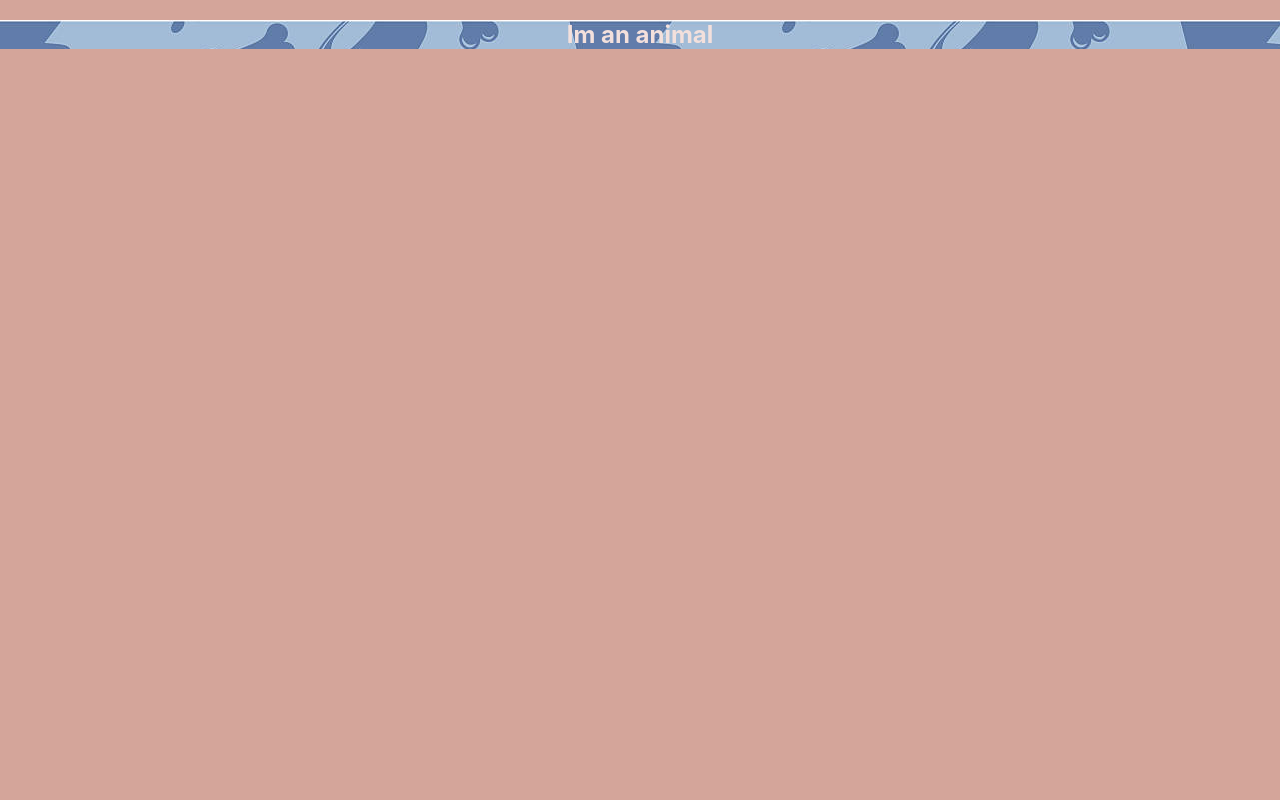
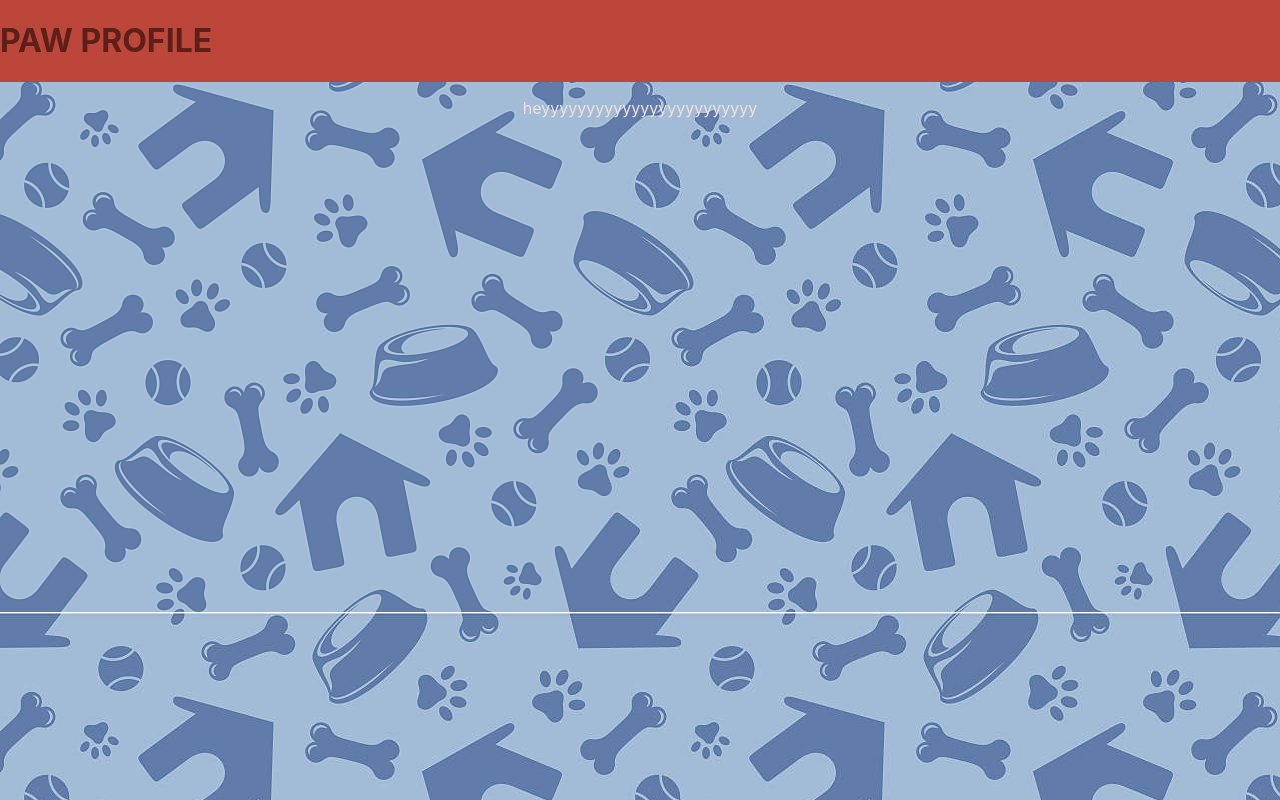
Before and after one commit to urisk333/PawDetective, a React (Create React App) app in the folder paw-detective/client/: page /profile/1 in a window 1280 px wide. Built offline with nearby package versions, Linux system fonts and the light colour scheme.

Commit message:
initial add

```diff
--- a/paw-detective/client/src/Dashboard/Dashboard.css
+++ b/paw-detective/client/src/Dashboard/Dashboard.css
@@ -0,0 +1,7 @@
+.upload-pet-button {
+  border: 2px solid #bc4639;
+  border-radius: 7px;
+  box-sizing: border-box;
+  padding: 10px;
+  width: 100%;
+}
--- a/paw-detective/client/src/Dashboard/Dashboard.js
+++ b/paw-detective/client/src/Dashboard/Dashboard.js
@@ -1,6 +1,7 @@
 import Header from "../Header/Header";
 import PawsList from "../PawsList/PawList";
 import { useHistory } from "react-router";
+import "./Dashboard.css";
 // import PawsProfile from "../PawsProfile/PawsProfile";
 
 const Dashboard = () => {
@@ -8,7 +9,12 @@ const Dashboard = () => {
   return (
     <div className="dashboard">
       <Header />
-      <button onClick={() => history.push("/form")}>Upload Pet</button>
+      <button
+        className="upload-pet-button"
+        onClick={() => history.push("/form")}
+      >
+        Upload Pet
+      </button>
       <PawsList />
     </div>
   );
--- a/paw-detective/client/src/PawsForm/PawsForm.js
+++ b/paw-detective/client/src/PawsForm/PawsForm.js
@@ -2,6 +2,7 @@ import "./PawsForm.css";
 import { useState } from "react";
 import ApiService from "../ApiService";
 import { FaHome } from "react-icons/fa";
+// import { Link } from "react-router-dom";
 
 const PawsForm = () => {
   const [lostOrFound, setLostorFound] = useState("Lost");
@@ -55,6 +56,7 @@ const PawsForm = () => {
   return (
     <div>
       <header className="form-header">
+        {/* <Link to="/" /> */}
         <FaHome />
         <h1> LOST or FOUND PAWS </h1>
       </header>
--- a/paw-detective/client/src/PawsList/PawList.js
+++ b/paw-detective/client/src/PawsList/PawList.js
@@ -1,6 +1,7 @@
 import ApiService from "../ApiService";
 import { useState, useEffect } from "react";
 import PawsItem from "../PawsItem/PawsItem";
+import "./PawsList.css";
 
 const PawsList = () => {
   const [paws, setPaws] = useState([]);
--- a/paw-detective/client/src/PawsList/PawsList.css
+++ b/paw-detective/client/src/PawsList/PawsList.css
@@ -0,0 +1,4 @@
+ul {
+  text-decoration: none;
+  color: antiquewhite;
+}
--- a/paw-detective/client/src/PawsProfile/PawsProfile.css
+++ b/paw-detective/client/src/PawsProfile/PawsProfile.css
@@ -0,0 +1,6 @@
+.form-header {
+  text-align: left;
+  background-color: #bc4639;
+  color: #5c2018;
+  display: flex;
+}
--- a/paw-detective/client/src/PawsProfile/PawsProfile.js
+++ b/paw-detective/client/src/PawsProfile/PawsProfile.js
@@ -1,5 +1,27 @@
-const PawsProfile = () => {
-  return <h2>Im an animal</h2>;
+import "./PawsProfile.css";
+// import { Link } from "react-router-dom";
+
+const PawsProfile = ({ paw }) => {
+  return (
+    <div>
+      <header className="form-header">
+        {/* <Link to="/" /> */}
+        <h1> PAW PROFILE </h1>
+      </header>
+      <p>heyyyyyyyyyyyyyyyyyyyyyyyy</p>
+    </div>
+  );
 };
+export default PawsProfile;
 
-export default PawsProfile;
+// {/*<div>
+
+//         <p>{paw.lostOrFound}</p>
+//         <p>{paw.picture}</p>
+//         <p>{paw.animal}</p>
+//         <p>{paw.description}</p>
+
+//         <p>{paw.location}</p>
+//         <p>{paw.lat} </p>
+//         <p>{paw.long} </p>
+//       </div> */}
--- a/paw-detective/client/src/index.css
+++ b/paw-detective/client/src/index.css
@@ -6,10 +6,12 @@ body {
   -webkit-font-smoothing: antialiased;
   -moz-osx-font-smoothing: grayscale;
   background-color: #d4a59a;
-  /* background-image: url("./public/background.jpg"); */
+  background-image: url("./background.jpg");
 }
 
 code {
   font-family: source-code-pro, Menlo, Monaco, Consolas, "Courier New",
     monospace;
 }
+
+/* no-repeat; */
```
Also changed, not shown: paw-detective/client/src/background.jpg (added).
